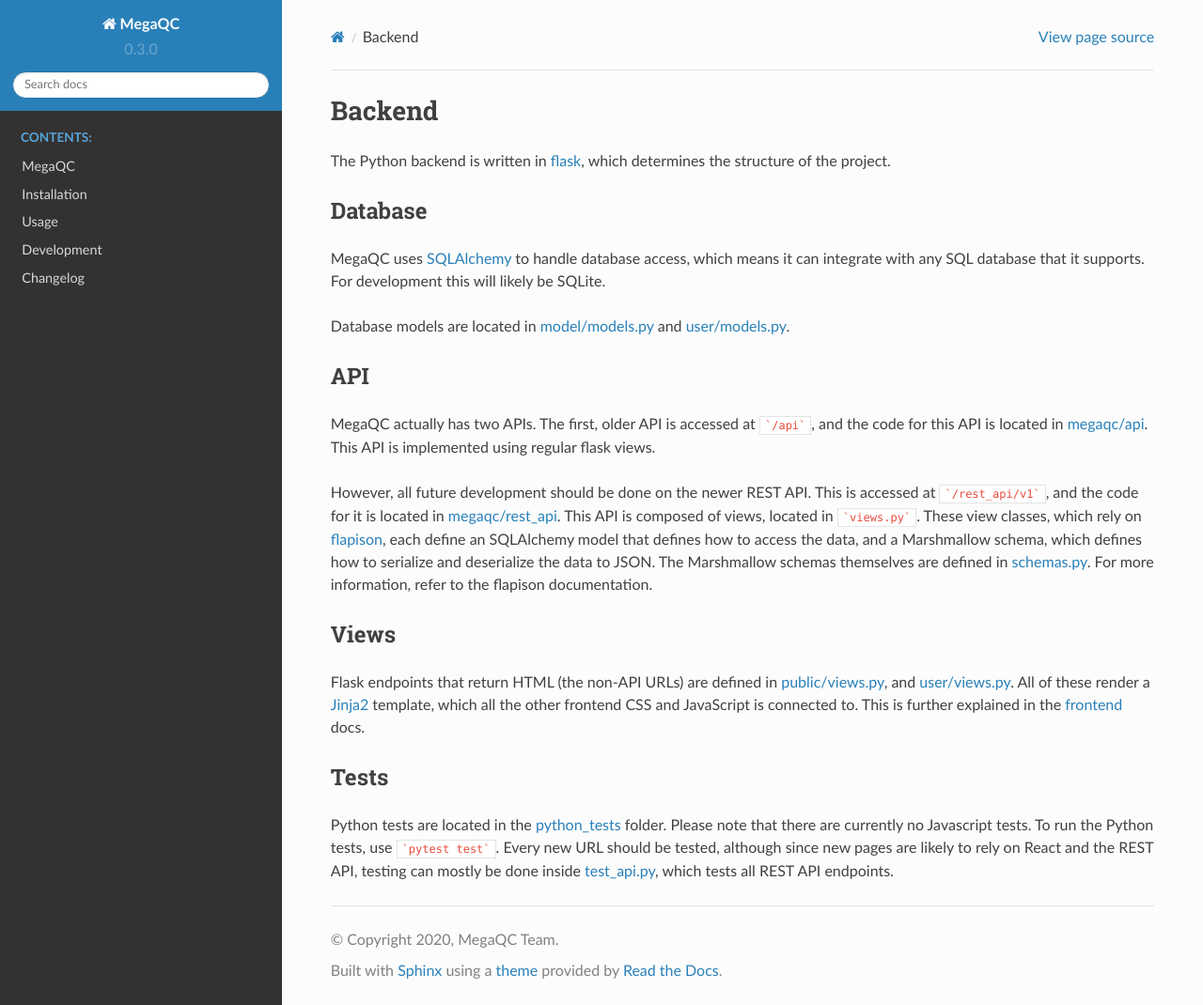
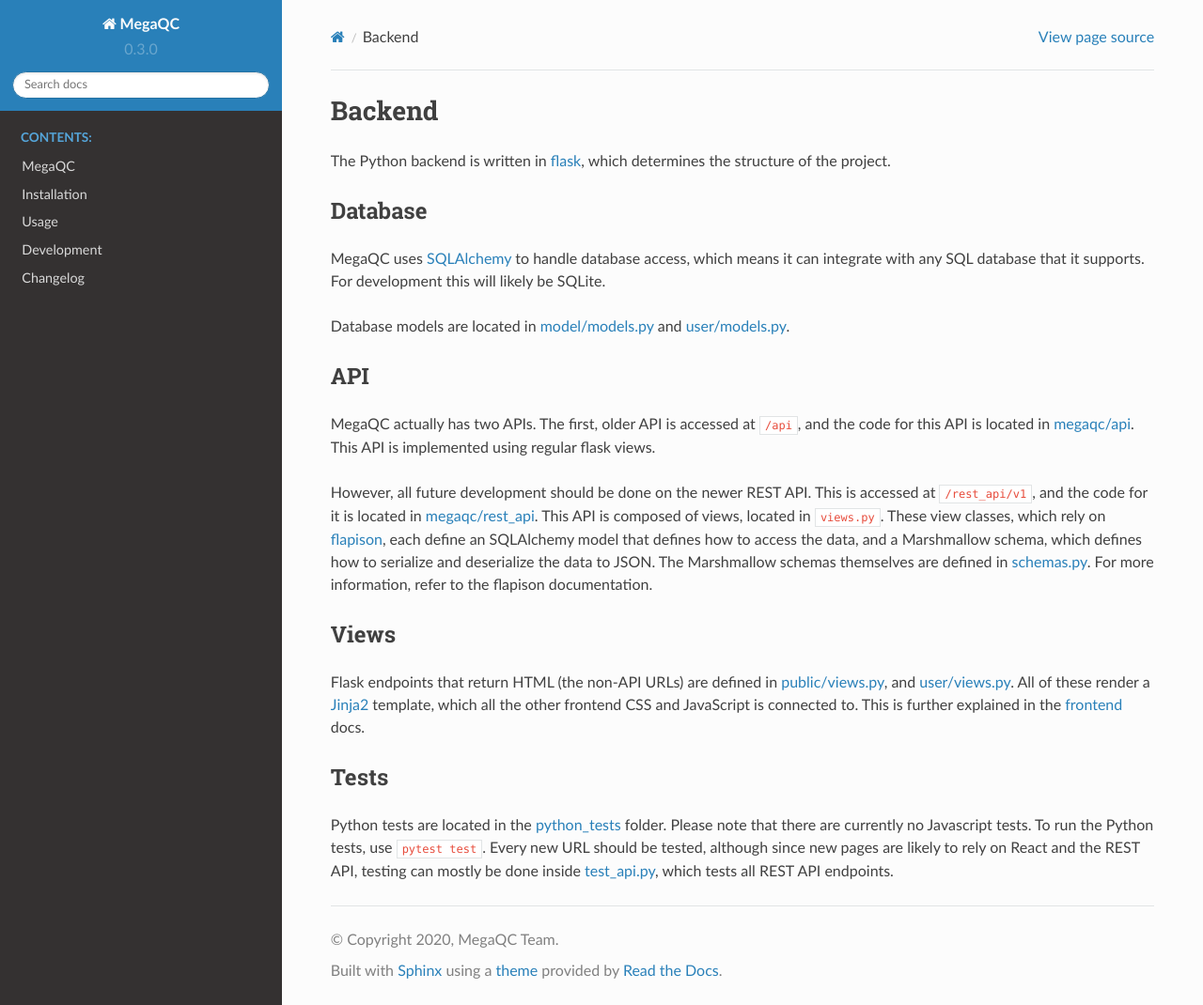
Before and after one commit to MultiQC/MegaQC, a Sphinx documentation site: the page built from docs/source/dev/backend.rst, in a window 1280 px wide and 1070 px high. Shown: the whole window at 94% size. Built offline with Sphinx 7.4.7 and the Read the Docs theme 2.0.0, drawn with Linux system fonts in a browser that asks for light colours; pages that are not in the unit, such as notebooks, are missing from menus; some of the changed lines change nothing that is shown.

Commit message:
prettyyyyyyy
Signed-off-by: Zethson <lukas.heumos@posteo.net>

````diff
--- a/docs/source/dev/backend.rst
+++ b/docs/source/dev/backend.rst
@@ -17,13 +17,13 @@
 ---
 
 MegaQC actually has two APIs. The first, older API is accessed at
-```/api```, and the code for this API is located in `megaqc/api`_.
+``/api``, and the code for this API is located in `megaqc/api`_.
 This API is implemented using regular flask views.
 
 However, all future development should be done on the newer REST API.
-This is accessed at ```/rest_api/v1```, and the code for it is located in
+This is accessed at ``/rest_api/v1``, and the code for it is located in
 `megaqc/rest_api`_. This API is composed of views, located in
-```views.py```. These view classes, which rely on `flapison`_, each
+``views.py``. These view classes, which rely on `flapison`_, each
 define an SQLAlchemy model that defines how to access the data, and a
 Marshmallow schema, which defines how to serialize and deserialize the
 data to JSON. The Marshmallow schemas themselves are defined in
@@ -43,7 +43,7 @@
 
 Python tests are located in the `python_tests`_ folder. Please note that
 there are currently no Javascript tests. To run the Python tests, use
-```pytest test```. Every new URL should be tested, although since new
+``pytest test``. Every new URL should be tested, although since new
 pages are likely to rely on React and the REST API, testing can mostly
 be done inside `test_api.py`_, which tests all REST API endpoints.
 
````
